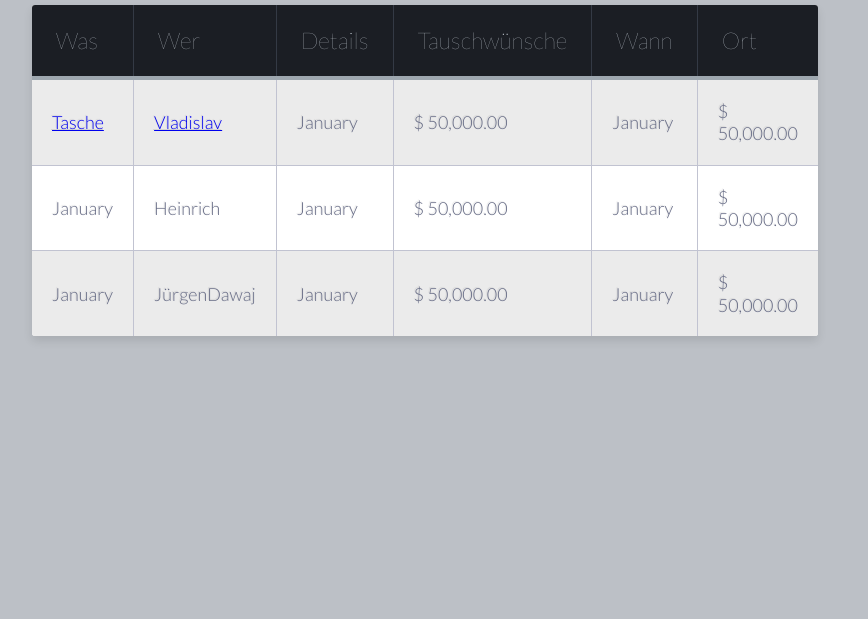
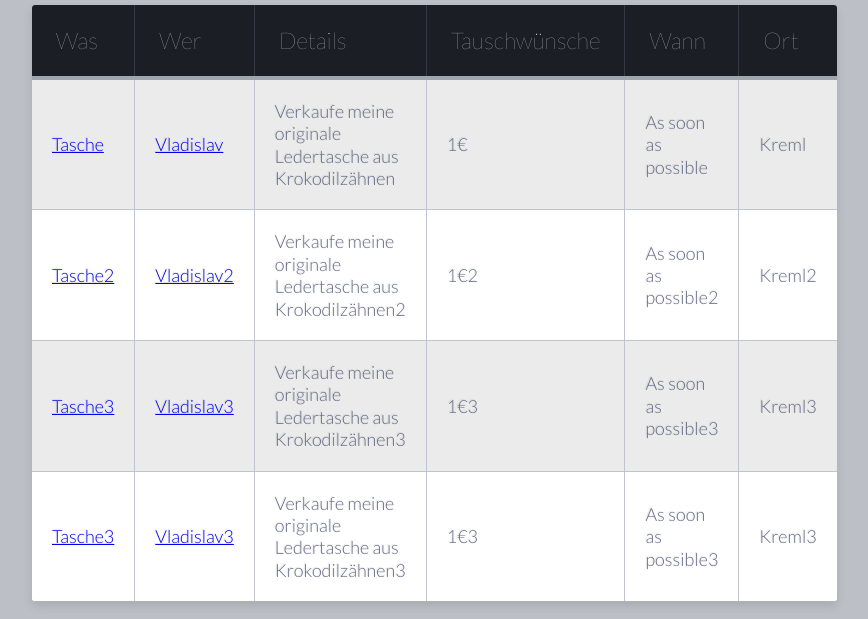
Before and after one commit to jaspas/ajs, a website: page index.html at #!/tauschangebote in a window 1280 px wide. Shown: the part 181-800 px from the top of the page, without its empty margins (408-1276 px from the left). Drawn offline with nearby package versions, Linux system fonts and the light colour scheme.

Commit message:
dynamically fill tauschangebote table

```diff
--- a/controller/tauschangebot/tauschangebot.html
+++ b/controller/tauschangebot/tauschangebot.html
@@ -20,29 +20,14 @@
         </tr>
     </thead>
     <tbody class="table-hover">
-        <tr>
-            <td class="text-left"><a href="#!/detailpage/123">Tasche</a></td>
-            <td class="text-left"><a href="#!/detail">Vladislav</a></td>
-            <td class="text-left">January</td>
-            <td class="text-left">$ 50,000.00</td>
-            <td class="text-left">January</td>
-            <td class="text-left">$ 50,000.00</td>
+        <tr ng-repeat="trade in tradelist">
+            <td class="text-left"><a href="#!/detailpage/123">{{trade.name}}</a></td>
+            <td class="text-left"><a href="#!/detail">{{trade.owner}}</a></td>
+            <td class="text-left">{{trade.description}}</td>
+            <td class="text-left">{{trade.tradeWish}}</td>
+            <td class="text-left">{{trade.time}}</td>
+            <td class="text-left">{{trade.location}}</td>
         </tr>
-        <tr>
-            <td class="text-left">January</td>
-            <td class="text-left">Heinrich</td>
-            <td class="text-left">January</td>
-            <td class="text-left">$ 50,000.00</td>
-            <td class="text-left">January</td>
-            <td class="text-left">$ 50,000.00</td>
-        </tr>
-        <tr>
-            <td class="text-left">January</td>
-            <td class="text-left">JürgenDawaj</td>
-            <td class="text-left">January</td>
-            <td class="text-left">$ 50,000.00</td>
-            <td class="text-left">January</td>
-            <td class="text-left">$ 50,000.00</td>
-        </tr>
+
     </tbody>
 </table>
--- a/controller/tauschangebot/tauschangebotController.js
+++ b/controller/tauschangebot/tauschangebotController.js
@@ -1,8 +1,58 @@
 angular.module('mySwapper').controller('tauschangebotController', tauschangebotController);
 
-function tauschangebotController($scope){
-  console.log("hallo from tauschangebote");
+function tauschangebotController($scope) {
+  $scope.tradelist = [{
+      'name': 'Tasche',
+      'owner': 'Vladislav',
+      'description': 'Verkaufe meine originale Ledertasche aus Krokodilzähnen',
+      'tradeWish': '1€',
+      'time': 'As soon as possible',
+      'location': 'Kreml'
+    },
+    {
+      'name': 'Tasche2',
+      'owner': 'Vladislav2',
+      'description': 'Verkaufe meine originale Ledertasche aus Krokodilzähnen2',
+      'tradeWish': '1€2',
+      'time': 'As soon as possible2',
+      'location': 'Kreml2'
+    },
+    {
+      'name': 'Tasche3',
+      'owner': 'Vladislav3',
+      'description': 'Verkaufe meine originale Ledertasche aus Krokodilzähnen3',
+      'tradeWish': '1€3',
+      'time': 'As soon as possible3',
+      'location': 'Kreml3'
+    }
+  ];
+
+  $scope.tradelist.push({
+    'name': 'Tasche3',
+    'owner': 'Vladislav3',
+    'description': 'Verkaufe meine originale Ledertasche aus Krokodilzähnen3',
+    'tradeWish': '1€3',
+    'time': 'As soon as possible3',
+    'location': 'Kreml3'
+  });
+}
 
 
 
-}
+//$scope.addRow = function() {
+/*  $scope.tradelist.push({
+      'name': $scope.name,
+      'owner': $scope.owner,
+      'description': $scope.description,
+      'tradeWish': $scope.tradeWish,
+      'time': $scope.time,
+      'location': $scope.location
+    });
+    $scope.name = '';
+    $scope.owner = '';
+    $scope.description = '';
+    $scope.tradeWish = '';
+    $scope.time = '';
+    $scope.location = '';
+  //};
+}*/
```
